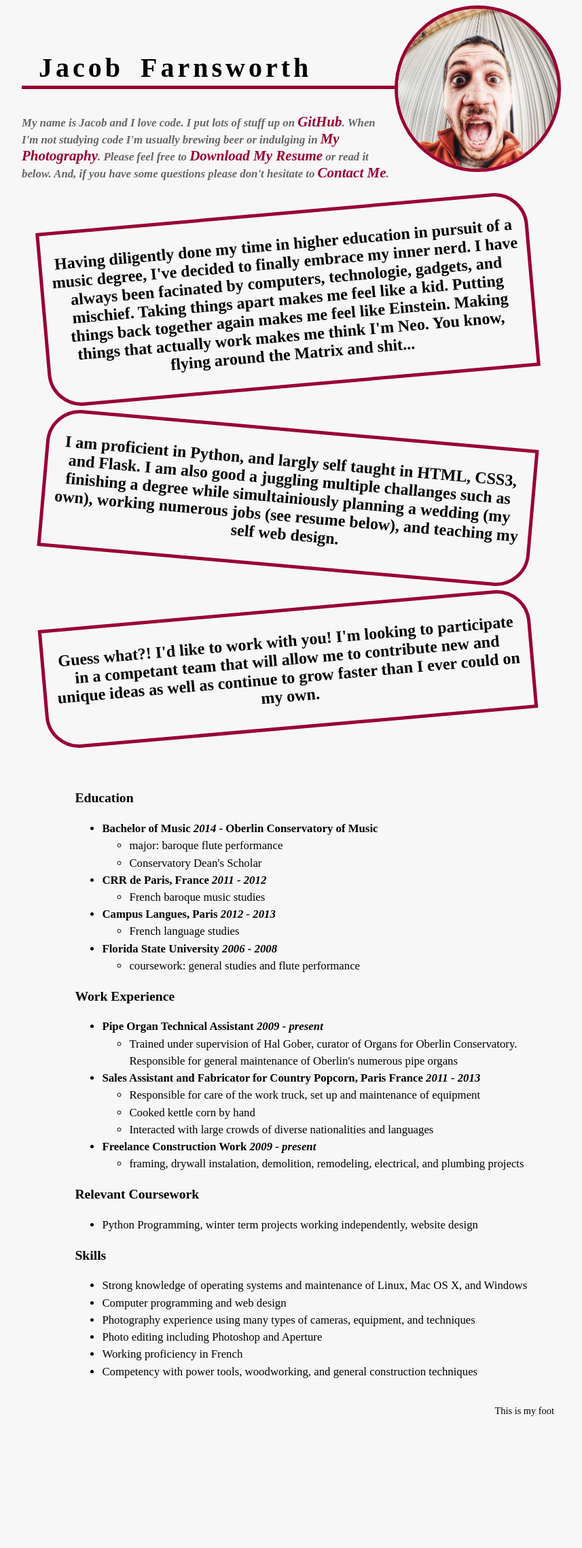
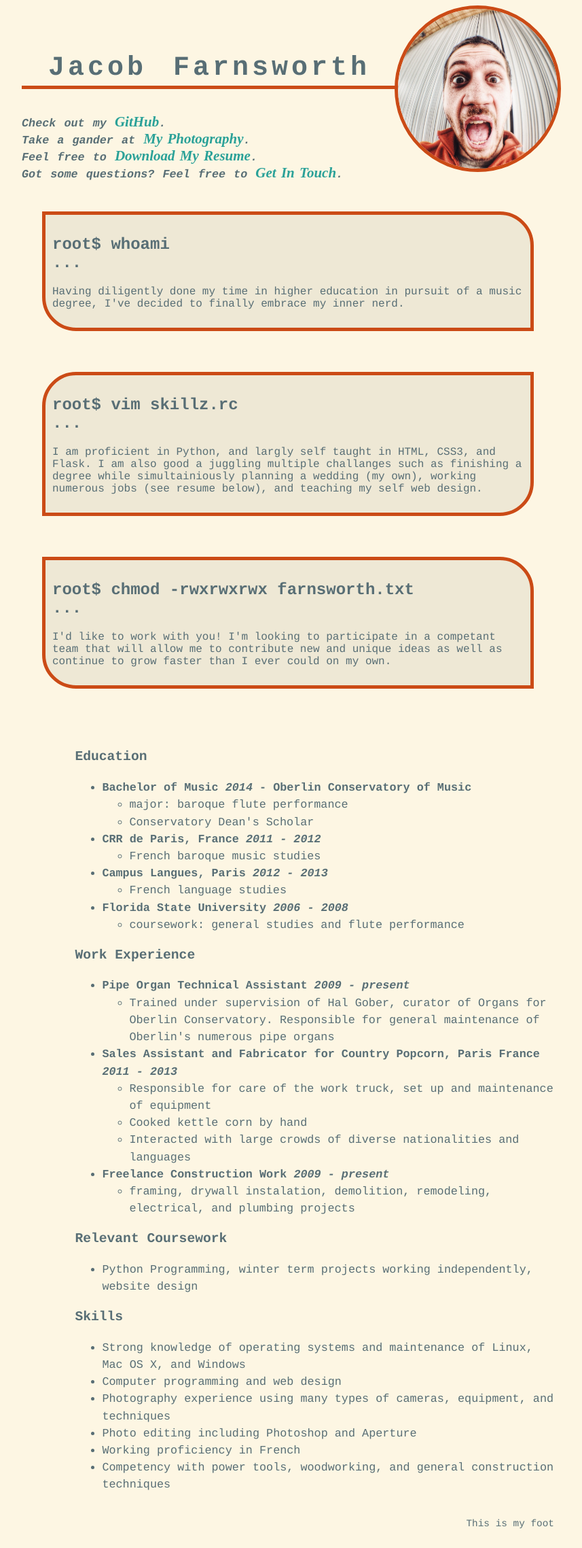
Before and after one commit to baroquebloke/flaskr, a Flask app: page / in a window 1280 px wide. Shown: the whole page at 68% size, without its empty margins (216-1073 px from the left). Before the commit the page ends 2083 px from the top, so only its background shows below. Run offline with Flask 2, Linux system fonts and the light colour scheme.

Commit message:
color!
colors from Solarized theme.  content section borders, background,
shape.  changed font.

```diff
--- a/static/style.css
+++ b/static/style.css
@@ -1,15 +1,16 @@
 html {
   width: 800px;
   margin: 0 auto;
-  font-family: AppleGothic;
-  background-color: #f7f7f7;
+  font-family: courier;
+  color: #586e75;
+  background-color: #fdf6e3;
 }
 .container {
 }
 .pic {
   position: relative;
   width: 30%;
-  border: 5px solid #903;
+  border: 5px solid #cb4b16;
   -webkit-border-radius: 50%;
   -moz-border-radius: 50%;
   -o-border-radius: 50%;
@@ -22,7 +23,7 @@ html {
   width: 100%;
   margin-top: -23%;
   line-height: 0;
-  border-bottom: 5px solid #903;
+  border-bottom: 5px solid #cb4b16;
   letter-spacing: 5px;
   word-spacing: 10px;
   font-size: 125%;
@@ -34,7 +35,7 @@ html {
   font-size: 70%;
   margin-top: -100px;
   text-align: left;
-  color: #666666;
+  word-spacing: 2px;
   float: left;
   clear: both;
 }
@@ -45,55 +46,57 @@ a {
   text-decoration: none;
 }
 a:link {
-  color: #903;
+  color: #2aa198;
 }
 a:visited {
-  color: #903;
+  color: #2aa198;
 }
 a:hover {
-  color: #2ECC40;
+  color: #859900;
 }
 a:active {
   top: 2px;
 }
 .note {
   position: relative;
-  border: 5px solid #903;
+  border: 5px solid #cb4b16;
+  background-color: #eee8d5;
   margin: 30px;
   padding: 10px;
-  text-align: center;
+  text-align: left;
   float: left;
   clear: both;
 }
 #personal {
+  text-align: left;
   -webkit-border-radius: 0 50px;
   -moz-border-radius: 0 50px;
   -o-border-radius: 0 50px;
   border-radius: 0 50px;
-  -webkit-transform: rotate(-5deg);
+  /*-webkit-transform: rotate(-5deg);
   -moz-transform: rotate(-5deg);
   -o-transform: rotate(-5deg);
-  transform: rotate(-5deg);
+  transform: rotate(-5deg);*/
 }
 #skillz {
   -webkit-border-radius: 50px 0;
   -moz-border-radius: 50px 0;
   -o-border-radius: 50px 0;
   border-radius: 50px 0;
-  -webkit-transform: rotate(5deg);
+  /*-webkit-transform: rotate(5deg);
   -moz-transform: rotate(5deg);
   -o-transform: rotate(5deg);
-  transform: rotate(5deg);
+  transform: rotate(5deg);*/
 }
 #whyHire {
   -webkit-border-radius: 0 50px;
   -moz-border-radius: 0 50px;
   -o-border-radius: 0 50px;
   border-radius: 0 50px;
-  -webkit-transform: rotate(-5deg);
+  /*-webkit-transform: rotate(-5deg);
   -moz-transform: rotate(-5deg);
   -o-transform: rotate(-5deg);
-  transform: rotate(-5deg);
+  transform: rotate(-5deg);*/
 }
 .page-content {
   max-width: 90%;
--- a/templates/layouts/base.html
+++ b/templates/layouts/base.html
@@ -14,36 +14,33 @@
         {% endblock page_header %}
       </div>
       <div class="menu">
-        <h2><em>My name is Jacob and I love code.  I put lots of stuff up on
-          <a href="http://github.com/baroquebloke">GitHub</a>.  When I'm not
-          studying code I'm usually brewing beer or indulging in
-          <a href="http://www.baroquebloke.com">My Photography</a>.
-          Please feel free to <a href="/static/FarnsworthResume.pdf"
-            download="Jacob Farnsworth's Resume">Download My Resume</a> or
-          read it below.  And, if you have some questions please don't
-          hesitate to
-          <a href="mailto:jake@baroquebloke.com">Contact Me</a>.</em></h2>
+        <h2><em>Check out my
+         <a href="http://github.com/baroquebloke">GitHub</a>. <br>Take a
+         gander at <a href="http://www.baroquebloke.com">My Photography</a>.
+         <br>Feel free to <a href="/static/FarnsworthResume.pdf"
+         download="Jacob Farnsworth's Resume">Download My Resume</a>.
+         <br>Got some questions? Feel free to
+         <a href="mailto:jake@baroquebloke.com">Get In Touch</a>.</em></h2>
       </div>
       <div class="note" id="personal">
-        <h2>Having diligently done my time in higher education in pursuit of
-          a music degree, I've decided to finally embrace my inner nerd.  I
-          have always been facinated by computers, technologie, gadgets,
-          and mischief. Taking things apart makes me feel like a kid.  Putting
-          things back together again makes me feel like Einstein.  Making
-          things that actually work makes me think I'm Neo.  You know, flying
-          around the Matrix and shit...</h2>
+        <h2>root$ whoami<br>...</h2>
+        <p>Having diligently done my time in higher education in pursuit of
+          a music degree, I've decided to finally embrace my inner nerd.
+           </p>
       </div>
       <div class="note" id="skillz">
-        <h2>I am proficient in Python, and largly self taught in HTML,
+        <h2>root$ vim skillz.rc<br>...</h2>
+        <p>I am proficient in Python, and largly self taught in HTML,
           CSS3, and Flask.  I am also good a juggling multiple challanges such as
           finishing a degree while simultainiously planning a wedding (my own),
           working numerous jobs (see resume below), and teaching my self web
-          design.</h2>
+          design.</p>
       </div>
       <div class="note" id="whyHire">
-        <h2>Guess what?!  I'd like to work with you!  I'm looking to participate
+        <h2>root$ chmod -rwxrwxrwx farnsworth.txt<br>...</h2>
+        <p>I'd like to work with you!  I'm looking to participate
           in a competant team that will allow me to contribute new and unique
-          ideas as well as continue to grow faster than I ever could on my own.</h2>
+          ideas as well as continue to grow faster than I ever could on my own.</p>
       </div>
       <div class="page-content">
         {% block content %}
```
